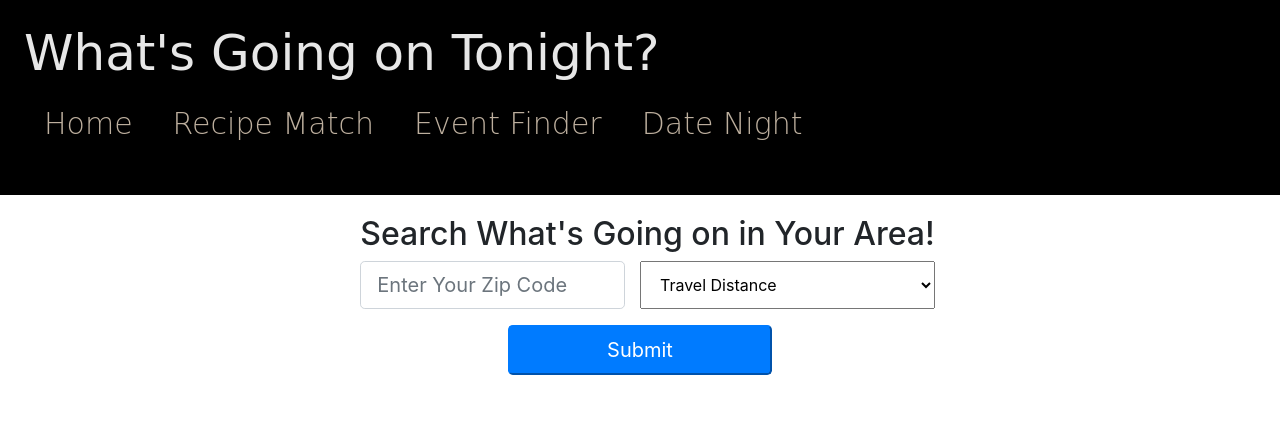
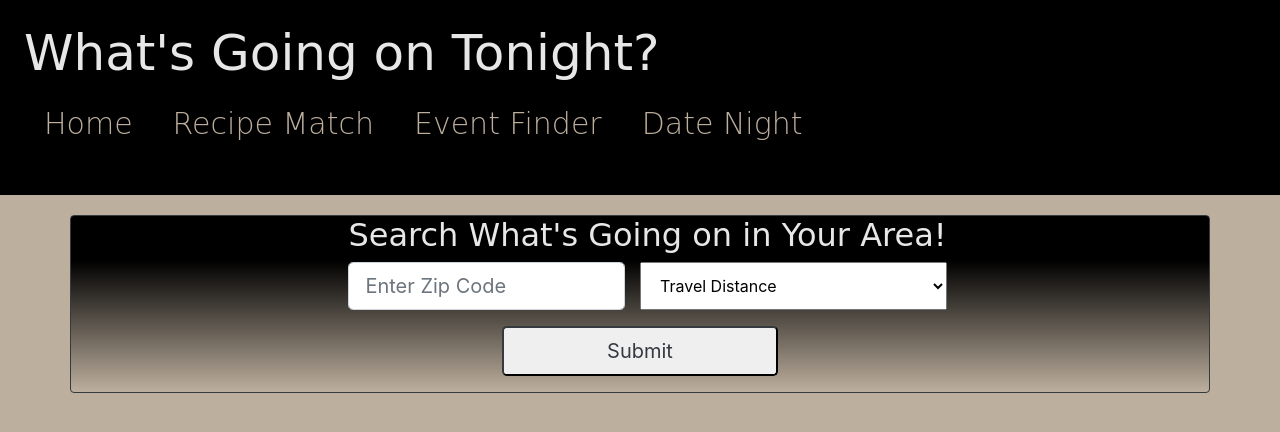
Before and after one commit to Hone12345678/inTown, a plain HTML site: page seatGeek.html in a window 1280 px wide. Drawn offline with nearby package versions, Linux system fonts and the light colour scheme; a web font is replaced by a local one.

Commit message:
added additional styling to the event page to match overall theme

```diff
--- a/assets/css/seatgeek.css
+++ b/assets/css/seatgeek.css
@@ -51,6 +51,12 @@ nav ul li a:hover {
     color: #e7e7e7;
 }
 
+h2{
+    font-family: 'Shalimar', cursive;
+    color: #e7e7e7
+}
+
+
 main {
     display: flex;
     justify-content: center;
@@ -58,10 +64,15 @@ main {
     margin-bottom: 5%;
 }
 
-/* .eventsDisplay{
+body {
+    background-color: #bdaf9e;
 
-padding: 100px
-} */
+}
+
+.container{
+    background-color: #16130f;
+    background: linear-gradient( black 25%, #bdaf9e);
+}
 
 .jumbotron {
     padding: .5em;
@@ -116,10 +127,11 @@ dialog form p {
 
   }
 
-  #saveTheEvent{
+  /* #saveTheEvent{
     margin:auto;
     width: 30%;
     padding-top:1%;
     padding-bottom:1%;
 
-  }
+  } */
+  /* #saveTheEvent: hover */
--- a/assets/js/seatGeakLogic.js
+++ b/assets/js/seatGeakLogic.js
@@ -85,7 +85,7 @@ function renderItem(data) {
         eventInfo.appendTo(eventPosting);
 
 
-        var saveButton =$("<button>Yes Please!</button>").attr("id","saveTheEvent");
+        var saveButton =$("<button>Yes Please!</button>").attr("id","saveTheEvent").attr("class","btn-secondary btn-sm")
         saveButton.on("click", saveTheEvent);
         saveButton.appendTo(eventInfo);
         eventInfo.appendTo(eventPosting);
--- a/seatGeek.html
+++ b/seatGeek.html
@@ -46,7 +46,7 @@
         </ul>
       </nav>
     </header>
-    <main class="container pb-3">
+    <main class="container pb-3 border border-dark rounded">
         <form class="eventInput form-row">
           <div class="col mx-auto">
             <div class="row eventsTitle">
@@ -54,7 +54,7 @@
             </div>
               <div class="row">
               <div class=" col-6 input-group-lg">
-                <input type="text" id="userZip" class="form-control" placeholder="Enter Your Zip Code">
+                <input type="text" id="userZip" class="form-control" placeholder="Enter Zip Code">
               </div>
               <select class="col-6" id="userRange">
                 <option value="">Travel Distance</option>
@@ -69,7 +69,7 @@
             </div>
           <div class="row justify-content-center">
             <div class="col-6 mt-3">
-              <input type="submit" class="userInfoBtn btn-primary btn-lg btn-block" value="Submit">
+              <input type="submit" class="userInfoBtn btn-outline-dark btn-lg btn-block" value="Submit">
             </div>
           </div>
           </div>
```
